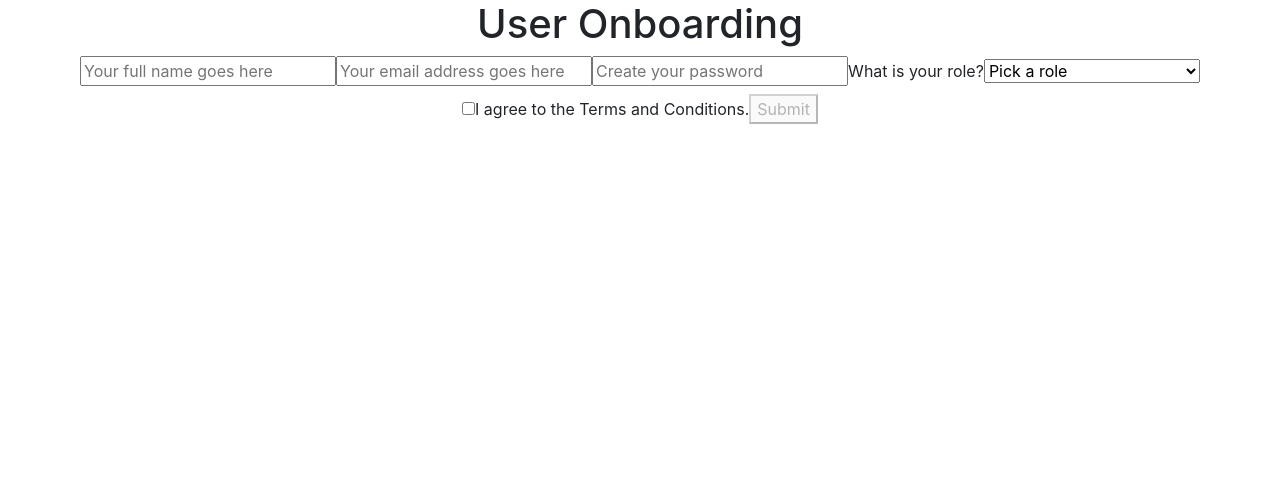
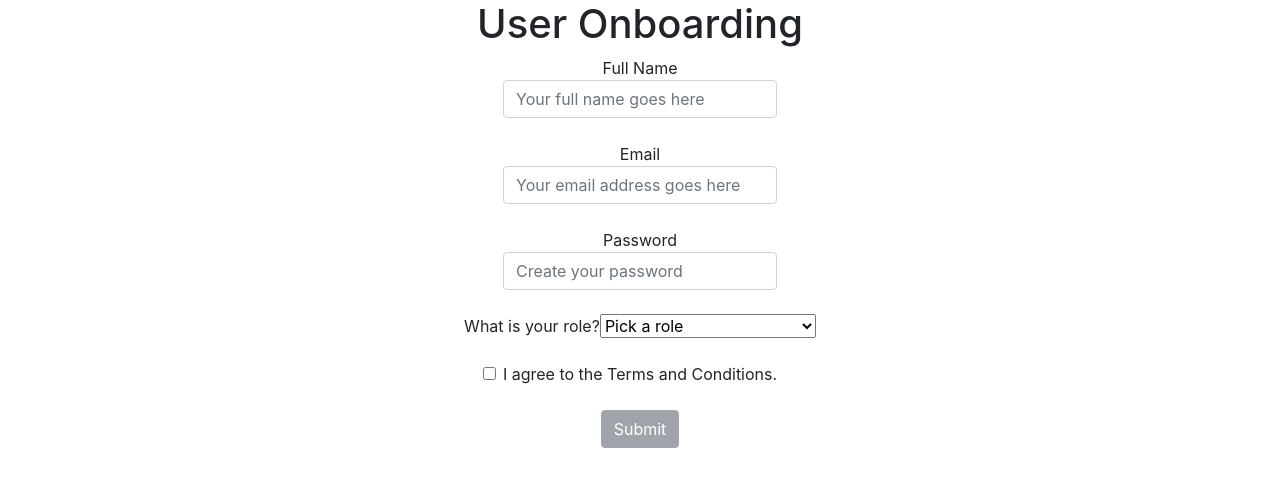
Before and after one commit to angelynaliem/User-Onboarding, a React (Create React App) app: page / in a window 1280 px wide. Shown: the top 486 px of the page. Built offline with nearby package versions, Linux system fonts and the light colour scheme.

Commit message:
Added some styling

```diff
--- a/src/App.js
+++ b/src/App.js
@@ -1,6 +1,6 @@
 import React, { useState } from 'react';
 import './App.css';
-import Form from './Components/Form';
+import Forms from './Components/Form';
 import UsersList from './Components/UsersList';
 
 
@@ -19,7 +19,7 @@ function App() {
   return (
     <div className="App">
       <h1>User Onboarding</h1>
-     <Form addNewUser = {addNewUser}/>
+     <Forms addNewUser = {addNewUser}/>
      <UsersList users={users} />
     </div>
   );
--- a/src/Components/Form.js
+++ b/src/Components/Form.js
@@ -1,9 +1,10 @@
 import React, { useState, useEffect } from 'react';
 import axios from 'axios';
 import * as yup from 'yup';
+import { Button, Form, FormGroup, Label, Input } from 'reactstrap';
 
 
-const Form = (props) => {
+const Forms = (props) => {
 
     //Creating a state variable for DRYer code.
     const emptyData = {
@@ -104,11 +105,13 @@ const Form = (props) => {
 
     return (
 
-        <form onSubmit = {formSubmit} >
+        <Form onSubmit = {formSubmit} >
             {serverError ? <p>{serverError}</p> : null}
 
-            <label htmlFor="name">
-                <input
+            <FormGroup>
+            <Label htmlFor="name">
+                Full Name
+                <Input
                     id = "name"
                     type = "text"
                     name = "name"
@@ -117,10 +120,13 @@ const Form = (props) => {
                     onChange = {inputChange}
                     />
                 {errors.name.length > 0 ? <p>{errors.name}</p> : null}
-            </label>
+            </Label>
+            </FormGroup>
 
-            <label htmlFor="email">
-                <input
+            <FormGroup>
+            <Label htmlFor="email">
+                Email
+                <Input
                     id = "email"
                     type = "email"
                     name = "email"
@@ -129,10 +135,13 @@ const Form = (props) => {
                     onChange = {inputChange}
                     />
                 {errors.email.length > 0 ? <p>{errors.email}</p> : null}
-            </label>
+            </Label>
+            </FormGroup>
 
-            <label htmlFor = "password">
-                <input
+            <FormGroup>
+            <Label htmlFor = "password">
+                Password
+                <Input
                     id = "password"
                     type = "password"
                     name = "password"
@@ -142,9 +151,11 @@ const Form = (props) => {
                     />
                 {errors.password.length > 0 ? <p>{errors.password}</p> : null}
 
-            </label>
+            </Label>
+            </FormGroup>
 
-            <label htmlFor = "role">
+            <FormGroup>
+            <Label htmlFor = "role">
                 What is your role?
                 <select
                     id = "role"
@@ -160,10 +171,12 @@ const Form = (props) => {
 
                     </select>
                 {errors.role.length > 0 ? <p>{errors.role}</p> : null}
-            </label>
+            </Label>
+            </FormGroup>
 
-            <label htmlFor = "terms">
-                <input
+            <FormGroup>
+            <Label htmlFor = "terms">
+                <Input
                     id = "terms"
                     type = "checkbox"
                     name = "terms"
@@ -173,19 +186,21 @@ const Form = (props) => {
                      I agree to the Terms and Conditions.
                 {errors.terms.length > 0 ? <p>{errors.terms}</p> : null}
 
-            </label>
+            </Label>
+            </FormGroup>
 
-            <button type = "submit" disabled = {button}>
+
+            <Button type = "submit" disabled = {button}>
                 Submit
-            </button>
+            </Button>
 
             {/* To display POST data on the DOM */}
             {/* <pre>{JSON.stringify(post, null, 2)}</pre>  */}
 
-        </form>
+        </Form>
 
     );
 }
 
 
-export default Form;
+export default Forms;
```
